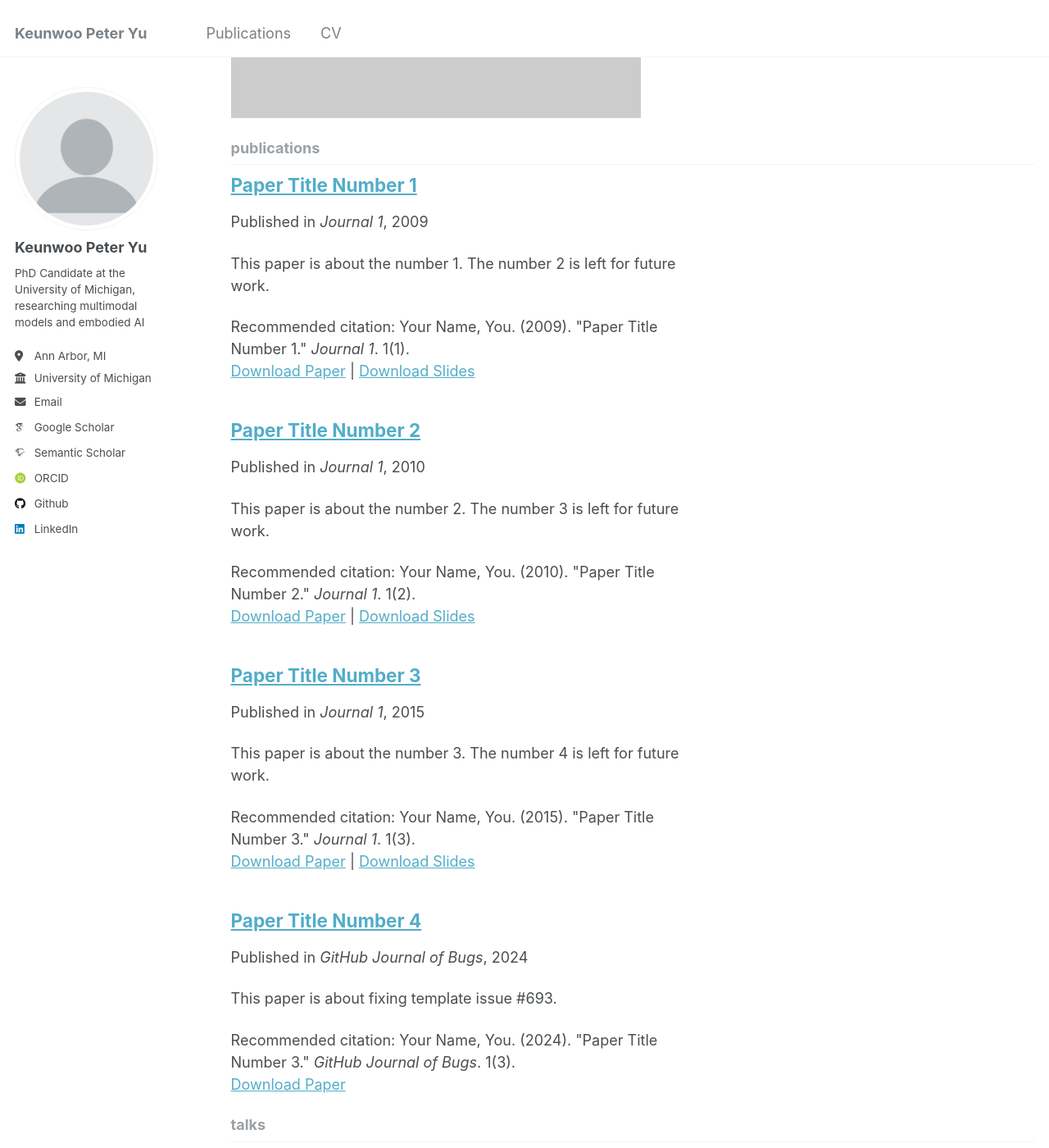
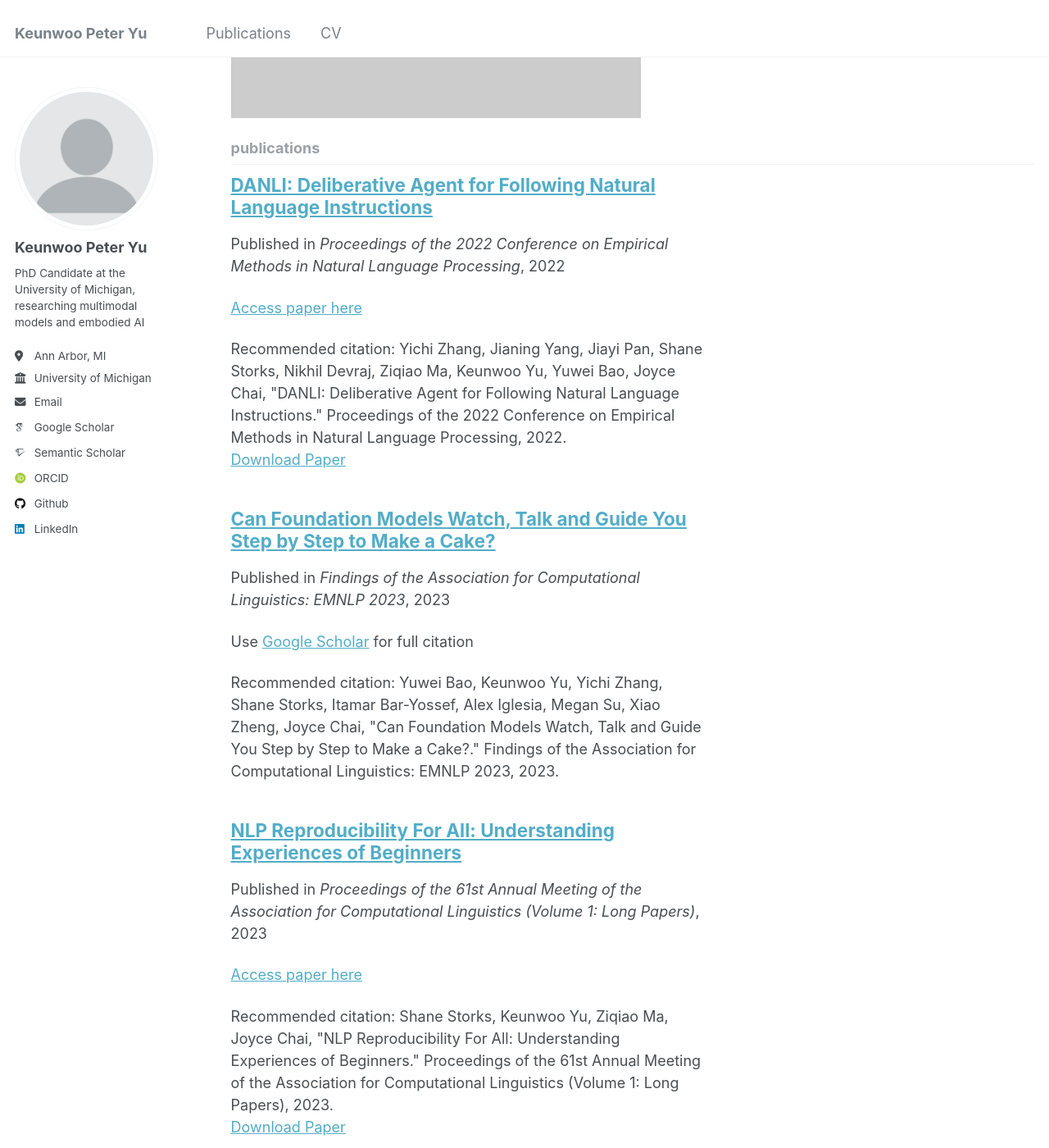
Before and after one commit to yukw777/yukw777.github.io, a Jekyll site: the page built from _pages/collection-archive.html, in a window 1280 px wide and 1400 px high, scrolled down 948 px. Shown: the whole window at 82% size. Built offline with Jekyll 4.4.1, drawn with Linux system fonts in a browser that asks for light colours; some web fonts are replaced; some of the changed text lies outside the part shown.

Commit message:
Add publications

```diff
--- a/_config.yml
+++ b/_config.yml
@@ -76,12 +76,12 @@ author:
 
 # Publication Category - The following the list of publication categories and their headings
 publication_category:
-  published:
-    title: "Published/Accepted Peer-reviewed"
-  other:
-    title: "Other Manuscripts"
-  patents:
-    title: "Patents"
+  # published:
+  #   title: "Published/Accepted Peer-reviewed"
+  # other:
+  #   title: "Other Manuscripts"
+  # patents:
+  #   title: "Patents"
 
 # Site Settings
 teaser: # filename of teaser fallback teaser image placed in /images/, .e.g. "500x300.png"
--- a/_publications/2009-10-01-paper-title-number-1.md
+++ /dev/null
@@ -1,14 +0,0 @@
----
-title: "Paper Title Number 1"
-collection: publications
-category: manuscripts
-permalink: /publication/2009-10-01-paper-title-number-1
-excerpt: 'This paper is about the number 1. The number 2 is left for future work.'
-date: 2009-10-01
-venue: 'Journal 1'
-slidesurl: 'http://academicpages.github.io/files/slides1.pdf'
-paperurl: 'http://academicpages.github.io/files/paper1.pdf'
-citation: 'Your Name, You. (2009). &quot;Paper Title Number 1.&quot; <i>Journal 1</i>. 1(1).'
----
-
-The contents above will be part of a list of publications, if the user clicks the link for the publication than the contents of section will be rendered as a full page, allowing you to provide more information about the paper for the reader. When publications are displayed as a single page, the contents of the above "citation" field will automatically be included below this section in a smaller font.
--- a/_publications/2010-10-01-paper-title-number-2.md
+++ /dev/null
@@ -1,14 +0,0 @@
----
-title: "Paper Title Number 2"
-collection: publications
-category: manuscripts
-permalink: /publication/2010-10-01-paper-title-number-2
-excerpt: 'This paper is about the number 2. The number 3 is left for future work.'
-date: 2010-10-01
-venue: 'Journal 1'
-slidesurl: 'http://academicpages.github.io/files/slides2.pdf'
-paperurl: 'http://academicpages.github.io/files/paper2.pdf'
-citation: 'Your Name, You. (2010). &quot;Paper Title Number 2.&quot; <i>Journal 1</i>. 1(2).'
----
-
-The contents above will be part of a list of publications, if the user clicks the link for the publication than the contents of section will be rendered as a full page, allowing you to provide more information about the paper for the reader. When publications are displayed as a single page, the contents of the above "citation" field will automatically be included below this section in a smaller font.
--- a/_publications/2015-10-01-paper-title-number-3.md
+++ /dev/null
@@ -1,14 +0,0 @@
----
-title: "Paper Title Number 3"
-collection: publications
-category: manuscripts
-permalink: /publication/2015-10-01-paper-title-number-3
-excerpt: 'This paper is about the number 3. The number 4 is left for future work.'
-date: 2015-10-01
-venue: 'Journal 1'
-slidesurl: 'http://academicpages.github.io/files/slides3.pdf'
-paperurl: 'http://academicpages.github.io/files/paper3.pdf'
-citation: 'Your Name, You. (2015). &quot;Paper Title Number 3.&quot; <i>Journal 1</i>. 1(3).'
----
-
-The contents above will be part of a list of publications, if the user clicks the link for the publication than the contents of section will be rendered as a full page, allowing you to provide more information about the paper for the reader. When publications are displayed as a single page, the contents of the above "citation" field will automatically be included below this section in a smaller font.
--- /dev/null
+++ b/_publications/2022-12-01-DANLI-Deliberative-Agent-for-Following-Natural-Language-Instructions.md
@@ -0,0 +1,10 @@
+---
+title: "DANLI: Deliberative Agent for Following Natural Language Instructions"
+collection: publications
+permalink: /publication/2022-12-01-DANLI-Deliberative-Agent-for-Following-Natural-Language-Instructions
+date: 2022-12-01
+venue: 'Proceedings of the 2022 Conference on Empirical Methods in Natural Language Processing'
+paperurl: 'https://aclanthology.org/2022.emnlp-main.83'
+citation: ' Yichi Zhang,  Jianing Yang,  Jiayi Pan,  Shane Storks,  Nikhil Devraj,  Ziqiao Ma,  Keunwoo Yu,  Yuwei Bao,  Joyce Chai, &quot;DANLI: Deliberative Agent for Following Natural Language Instructions.&quot; Proceedings of the 2022 Conference on Empirical Methods in Natural Language Processing, 2022.'
+---
+[Access paper here](https://aclanthology.org/2022.emnlp-main.83){:target="_blank"}
--- /dev/null
+++ b/_publications/2023-01-01-Can-Foundation-Models-Watch-Talk-and-Guide-You-Step-by-Step-to-Make-a-Cake.md
@@ -0,0 +1,9 @@
+---
+title: "Can Foundation Models Watch, Talk and Guide You Step by Step to Make a Cake?"
+collection: publications
+permalink: /publication/2023-01-01-Can-Foundation-Models-Watch-Talk-and-Guide-You-Step-by-Step-to-Make-a-Cake
+date: 2023-01-01
+venue: 'Findings of the Association for Computational Linguistics: EMNLP 2023'
+citation: ' Yuwei Bao,  Keunwoo Yu,  Yichi Zhang,  Shane Storks,  Itamar Bar-Yossef,  Alex Iglesia,  Megan Su,  Xiao Zheng,  Joyce Chai, &quot;Can Foundation Models Watch, Talk and Guide You Step by Step to Make a Cake?.&quot; Findings of the Association for Computational Linguistics: EMNLP 2023, 2023.'
+---
+Use [Google Scholar](https://scholar.google.com/scholar?q=Can+Foundation+Models+Watch,+Talk+and+Guide+You+Step+by+Step+to+Make+a+Cake?){:target="_blank"} for full citation
--- /dev/null
+++ b/_publications/2023-07-01-NLP-Reproducibility-For-All-Understanding-Experiences-of-Beginners.md
@@ -0,0 +1,10 @@
+---
+title: "NLP Reproducibility For All: Understanding Experiences of Beginners"
+collection: publications
+permalink: /publication/2023-07-01-NLP-Reproducibility-For-All-Understanding-Experiences-of-Beginners
+date: 2023-07-01
+venue: 'Proceedings of the 61st Annual Meeting of the Association for Computational Linguistics (Volume 1: Long Papers)'
+paperurl: 'https://aclanthology.org/2023.acl-long.568'
+citation: ' Shane Storks,  Keunwoo Yu,  Ziqiao Ma,  Joyce Chai, &quot;NLP Reproducibility For All: Understanding Experiences of Beginners.&quot; Proceedings of the 61st Annual Meeting of the Association for Computational Linguistics (Volume 1: Long Papers), 2023.'
+---
+[Access paper here](https://aclanthology.org/2023.acl-long.568){:target="_blank"}
--- /dev/null
+++ b/_publications/2023-12-01-Can-Foundation-Models-Watch-Talk-and-Guide-You-Step-by-Step-to-Make-a-Cake.md
@@ -0,0 +1,10 @@
+---
+title: "Can Foundation Models Watch, Talk and Guide You Step by Step to Make a Cake?"
+collection: publications
+permalink: /publication/2023-12-01-Can-Foundation-Models-Watch-Talk-and-Guide-You-Step-by-Step-to-Make-a-Cake
+date: 2023-12-01
+venue: 'Findings of the Association for Computational Linguistics: EMNLP 2023'
+paperurl: 'https://aclanthology.org/2023.findings-emnlp.824'
+citation: ' Yuwei Bao,  Keunwoo Yu,  Yichi Zhang,  Shane Storks,  Itamar Bar-Yossef,  Alex Iglesia,  Megan Su,  Xiao Zheng,  Joyce Chai, &quot;Can Foundation Models Watch, Talk and Guide You Step by Step to Make a Cake?.&quot; Findings of the Association for Computational Linguistics: EMNLP 2023, 2023.'
+---
+[Access paper here](https://aclanthology.org/2023.findings-emnlp.824){:target="_blank"}
--- /dev/null
+++ b/_publications/2024-01-01-Eliciting-In-Context-Learning-in-Vision-Language-Models-for-Videos-Through-Curated-Data-Distributional-Properties.md
@@ -0,0 +1,10 @@
+---
+title: "Eliciting In-Context Learning in Vision-Language Models for Videos Through Curated Data Distributional Properties"
+collection: publications
+permalink: /publication/2024-01-01-Eliciting-In-Context-Learning-in-Vision-Language-Models-for-Videos-Through-Curated-Data-Distributional-Properties
+date: 2024-01-01
+venue: 'Proceedings of the 2024 Conference on Empirical Methods in Natural Language Processing'
+paperurl: 'https://arxiv.org/abs/2311.17041'
+citation: ' Keunwoo Yu,  Zheyuan Zhang,  Fengyuan Hu,  Shane Storks,  Joyce Chai, &quot;Eliciting In-Context Learning in Vision-Language Models for Videos Through Curated Data Distributional Properties.&quot; Proceedings of the 2024 Conference on Empirical Methods in Natural Language Processing, 2024.'
+---
+[Access paper here](https://arxiv.org/abs/2311.17041){:target="_blank"}
--- a/_publications/2024-02-17-paper-title-number-4.md
+++ /dev/null
@@ -1,13 +0,0 @@
----
-title: "Paper Title Number 4"
-collection: publications
-category: conferences
-permalink: /publication/2024-02-17-paper-title-number-4
-excerpt: 'This paper is about fixing template issue #693.'
-date: 2024-02-17
-venue: 'GitHub Journal of Bugs'
-paperurl: 'http://academicpages.github.io/files/paper3.pdf'
-citation: 'Your Name, You. (2024). &quot;Paper Title Number 3.&quot; <i>GitHub Journal of Bugs</i>. 1(3).'
----
-
-The contents above will be part of a list of publications, if the user clicks the link for the publication than the contents of section will be rendered as a full page, allowing you to provide more information about the paper for the reader. When publications are displayed as a single page, the contents of the above "citation" field will automatically be included below this section in a smaller font.
```
Also changed, not shown: markdown_generator/published.bib (added, +72 -0 lines), markdown_generator/pubsFromBib.py (+2 -9 lines).
